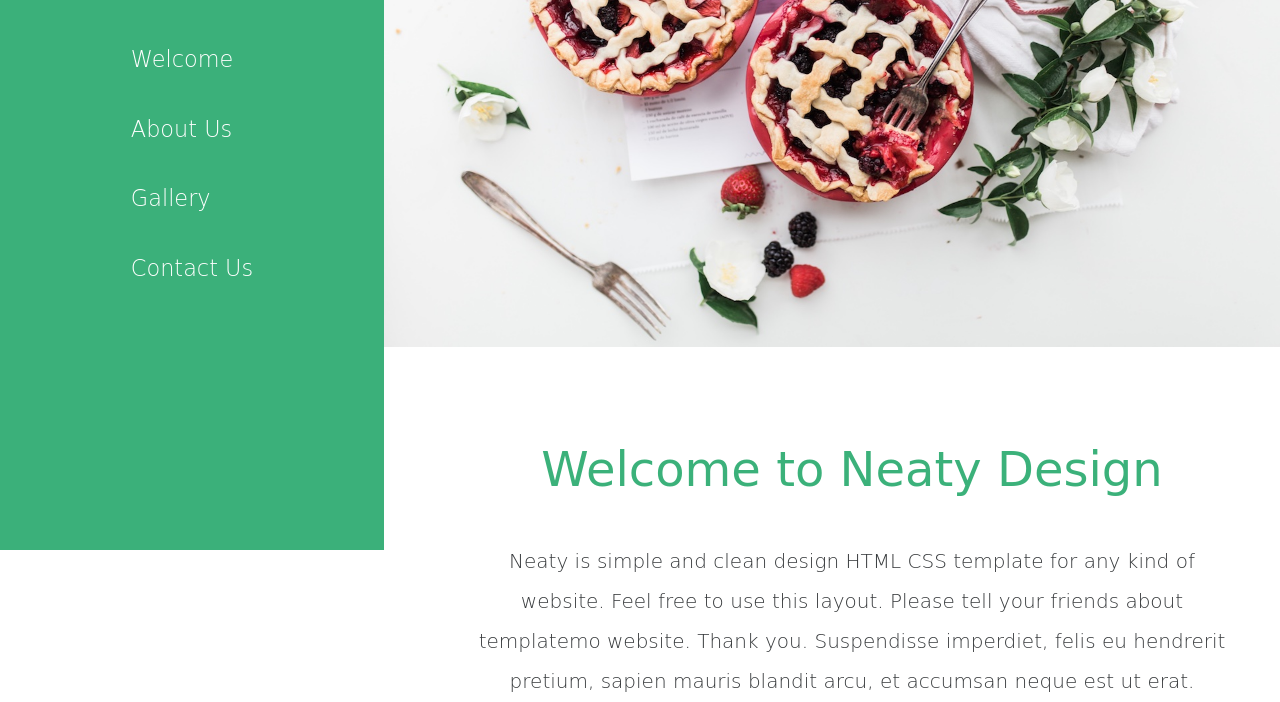
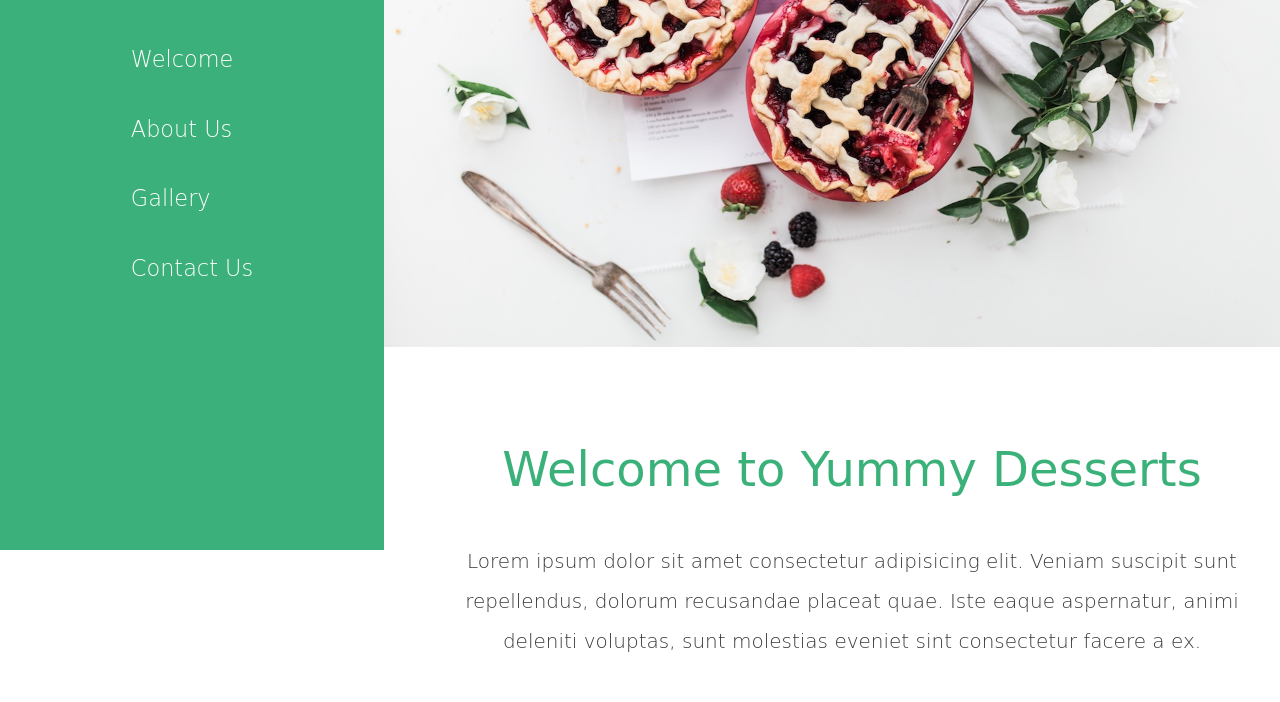
Before and after one commit to JpHuici/yummy-desserts, a plain HTML site: page index.html in a window 1280 px wide. Shown: the part 250-952 px from the top of the page. Drawn offline with nearby package versions, Linux system fonts and the light colour scheme; a web font is replaced by a local one.

Commit message:
Update index.html

```diff
--- a/index.html
+++ b/index.html
@@ -50,9 +50,9 @@
                             <!-- Welcome section -->
                             <section id="welcome" class="section">
                                 <header>
-                                    <h2 class="green-text welcome-title margin-b-45">Welcome to Neaty Design</h2>
+                                    <h2 class="green-text welcome-title margin-b-45">Welcome to Yummy Desserts</h2>
                                 </header>
-                                <p>Neaty is simple and clean design HTML CSS template for any kind of website. Feel free to use this layout. Please tell your friends about templatemo website. Thank you. Suspendisse imperdiet, felis eu hendrerit pretium, sapien mauris blandit arcu, et accumsan neque est ut erat. Vivamus eget tellus euismod, interdum nibh at, eleifend justo. Quisque placerat ante in ex tempor, ultrices bibendum nunc finibus. Etiam luctus nec eros vel pulvinar.</p>
+                                <p>Lorem ipsum dolor sit amet consectetur adipisicing elit. Veniam suscipit sunt repellendus, dolorum recusandae placeat quae. Iste eaque aspernatur, animi deleniti voluptas, sunt molestias eveniet sint consectetur facere a ex.</p>
                             </section>
                             <!-- About section -->
                             <section id="about" class="section">
```
